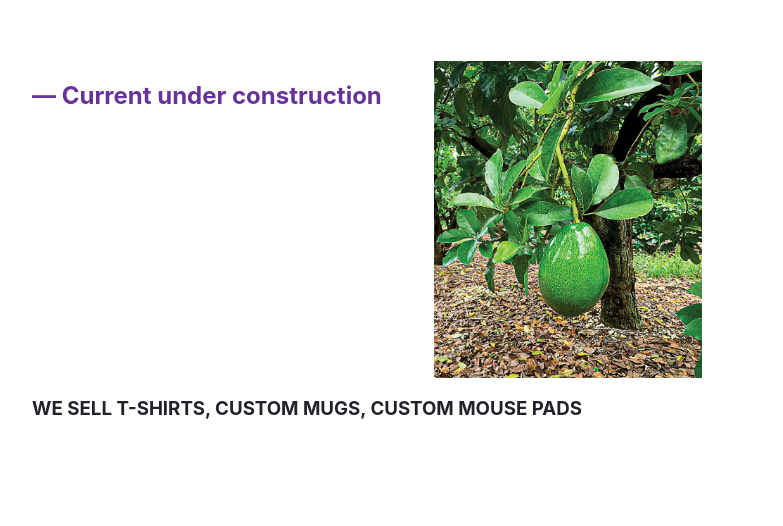
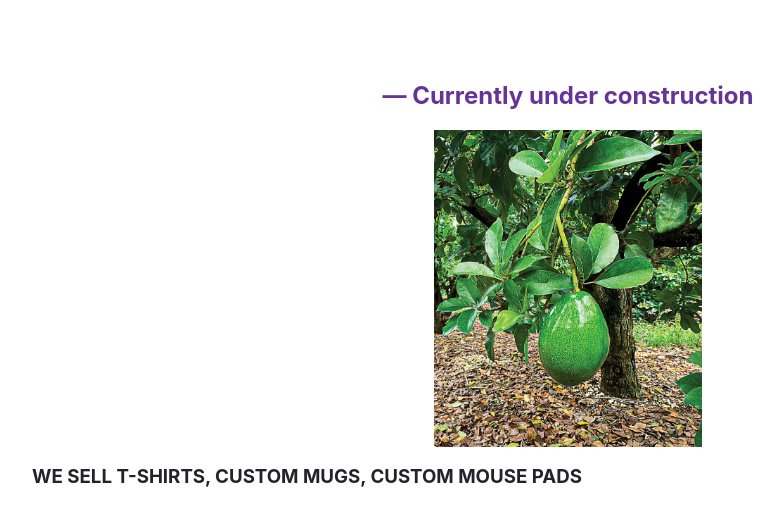
Before and after one commit to vilaj46/dalips-rum-tree, a Gatsby site: page / in a window 1280 px wide. Shown: the part 146-672 px from the top of the page, without its empty margins (72-855 px from the left). Built offline with nearby package versions, Linux system fonts and the light colour scheme; Gatsby itself is replaced by a stand-in of ours.

Commit message:
Updated spacing.

```diff
--- a/src/pages/index.js
+++ b/src/pages/index.js
@@ -4,15 +4,20 @@ import styled from "styled-components"
 import avocado from "../images/avocado.jpg";
 
 const Image = styled.img`
-  width: 25%;
+  width: 50%;
   height: 25%;
   margin: 0 auto;
+  @media (min-width: 1100px) {
+    width: 25%;
+  }
 `
 
 const Div = styled.div`
   position: relative;
   display: flex;
   justify-content: center;
+  flex-direction: column;
+  text-align: center;
 `
 
 // styles
@@ -28,9 +33,9 @@ const headingStyles = {
 }
 const headingAccentStyles = {
   color: "#663399",
-  position: "absolute",
-  top: "0",
-  left: "0"
+  // position: "absolute",
+  // top: "0",
+  // left: "0"
 }
 
 // markup
@@ -43,7 +48,7 @@ const IndexPage = () => {
       </h1>
 
       <Div>
-        <h2 style={headingAccentStyles}>— Current under construction</h2>
+        <h2 style={headingAccentStyles}>— Currently under construction</h2>
         <Image src={avocado} alt="Avocado" />
       </Div>
 
```
